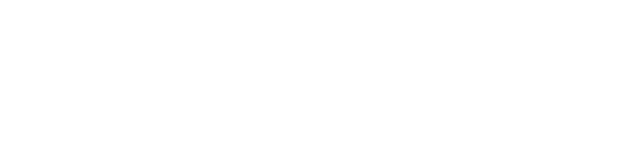
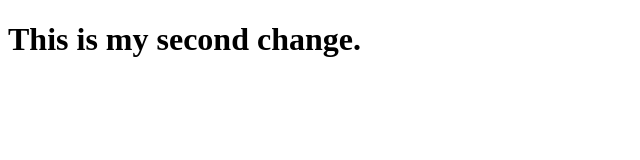
Before and after one commit to millionmid/gitPractice2, a plain HTML site: page index.html in a window 1280 px wide. Shown: the whole page, without its empty margins (0-640 px from the left). Drawn offline with Linux system fonts and the light colour scheme.

Commit message:
2nd change

```diff
--- a/index.html
+++ b/index.html
@@ -5,5 +5,7 @@
     <meta name="viewport" content="width=device-width, initial-scale=1.0" />
     <title>GIT PRACTICE</title>
   </head>
-  <body></body>
+  <body>
+    <h1>This is my second change.</h1>
+  </body>
 </html>
```
